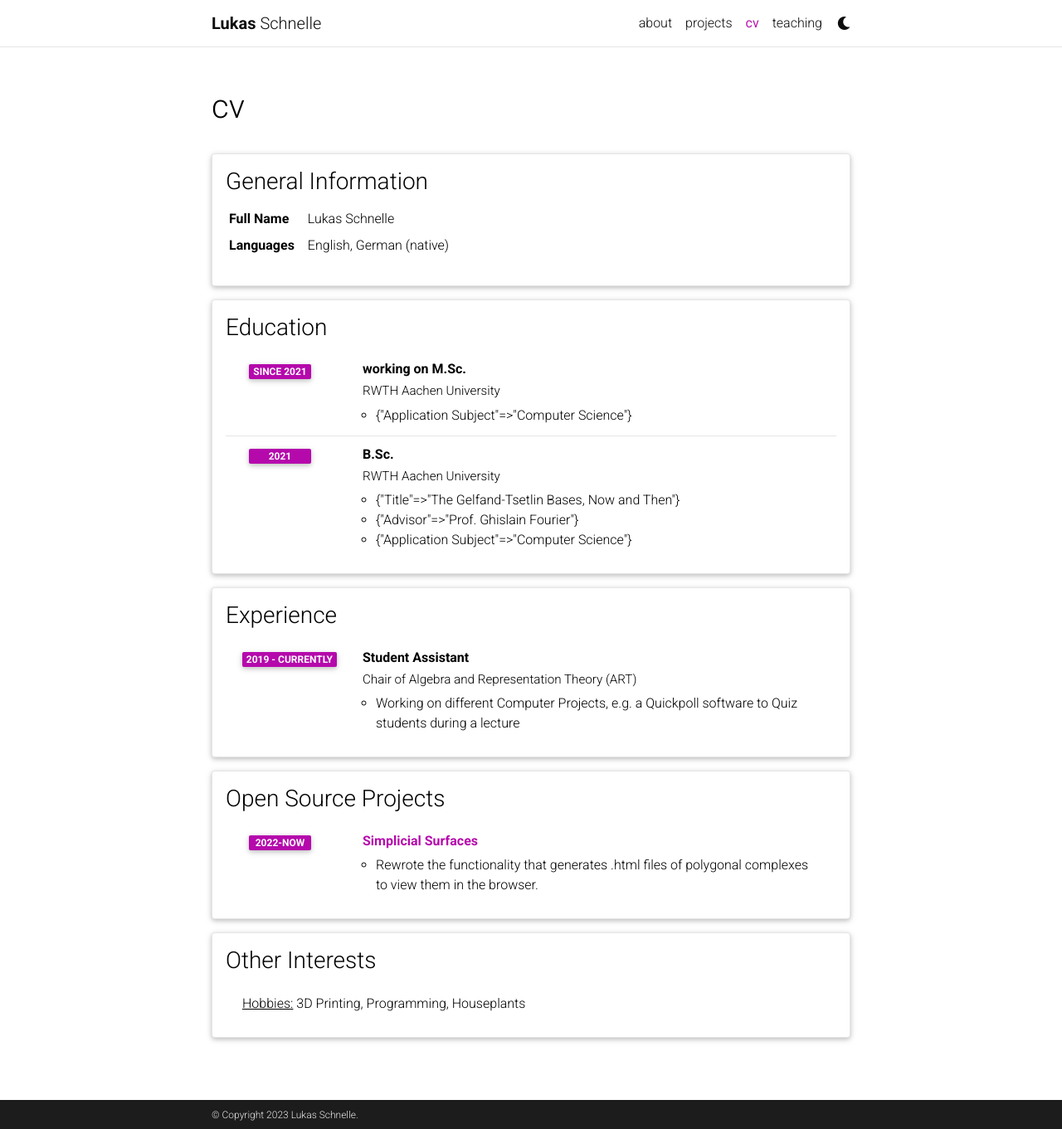
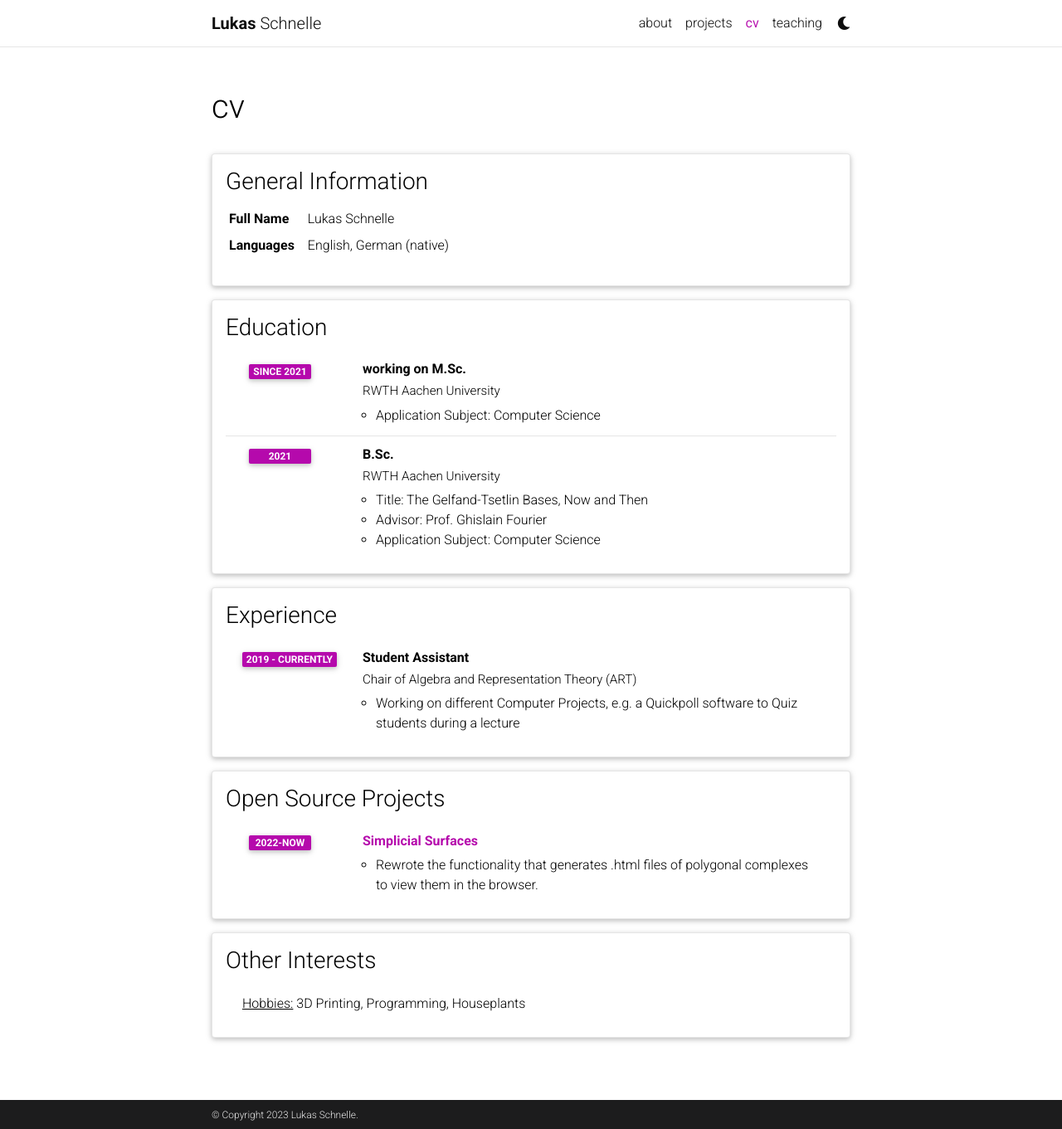
Before and after one commit to schnellecom/schnellecom.github.io, a Jekyll site: the page built from _pages/cv.md, in a window 1280 px wide and 1361 px high. Shown: the whole window at 83% size. Built offline with Jekyll 4.4.1, drawn with Linux system fonts in a browser that asks for light colours; comment, search, counter and statistics services are not loaded; a style sheet for code colours, icons or effects is not loaded; some of the changed lines change nothing that is shown.

Commit message:
yaml for jekyll escape charaters

```diff
--- a/_data/cv.yml
+++ b/_data/cv.yml
@@ -13,14 +13,14 @@
       institution: RWTH Aachen University
       year: since 2021
       description:
-        - Application Subject: "Computer Science"
+        - Application Subject&#58; Computer Science
     - title: B.Sc.
       institution: RWTH Aachen University
       year: 2021
       description:
-        - Title: "The Gelfand-Tsetlin Bases, Now and Then"
-        - Advisor: "Prof. Ghislain Fourier"
-        - Application Subject: "Computer Science"
+        - Title&#58; The Gelfand-Tsetlin Bases, Now and Then
+        - Advisor&#58; Prof. Ghislain Fourier
+        - Application Subject&#58; Computer Science
 
 - title: Experience
   type: time_table
```
